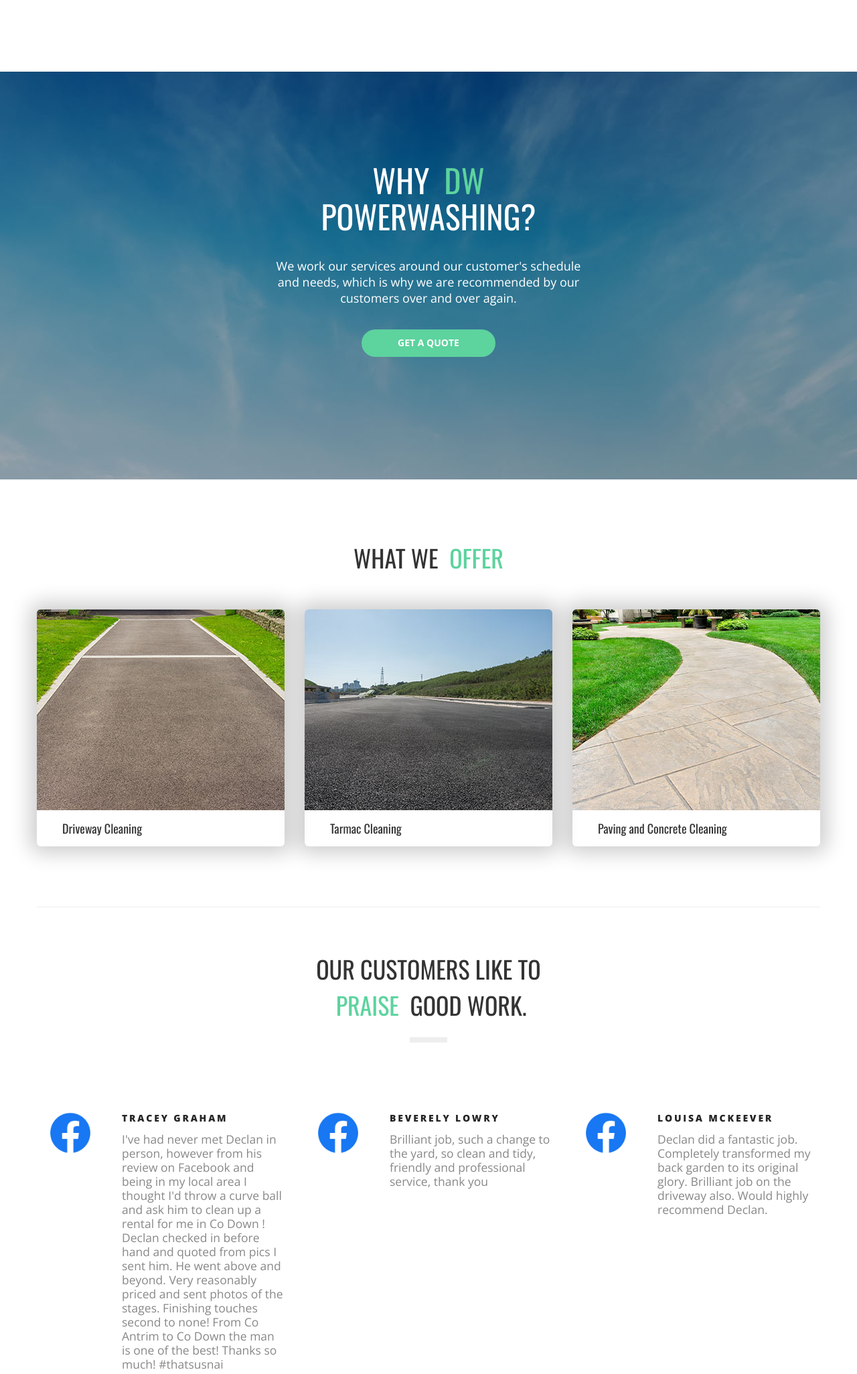
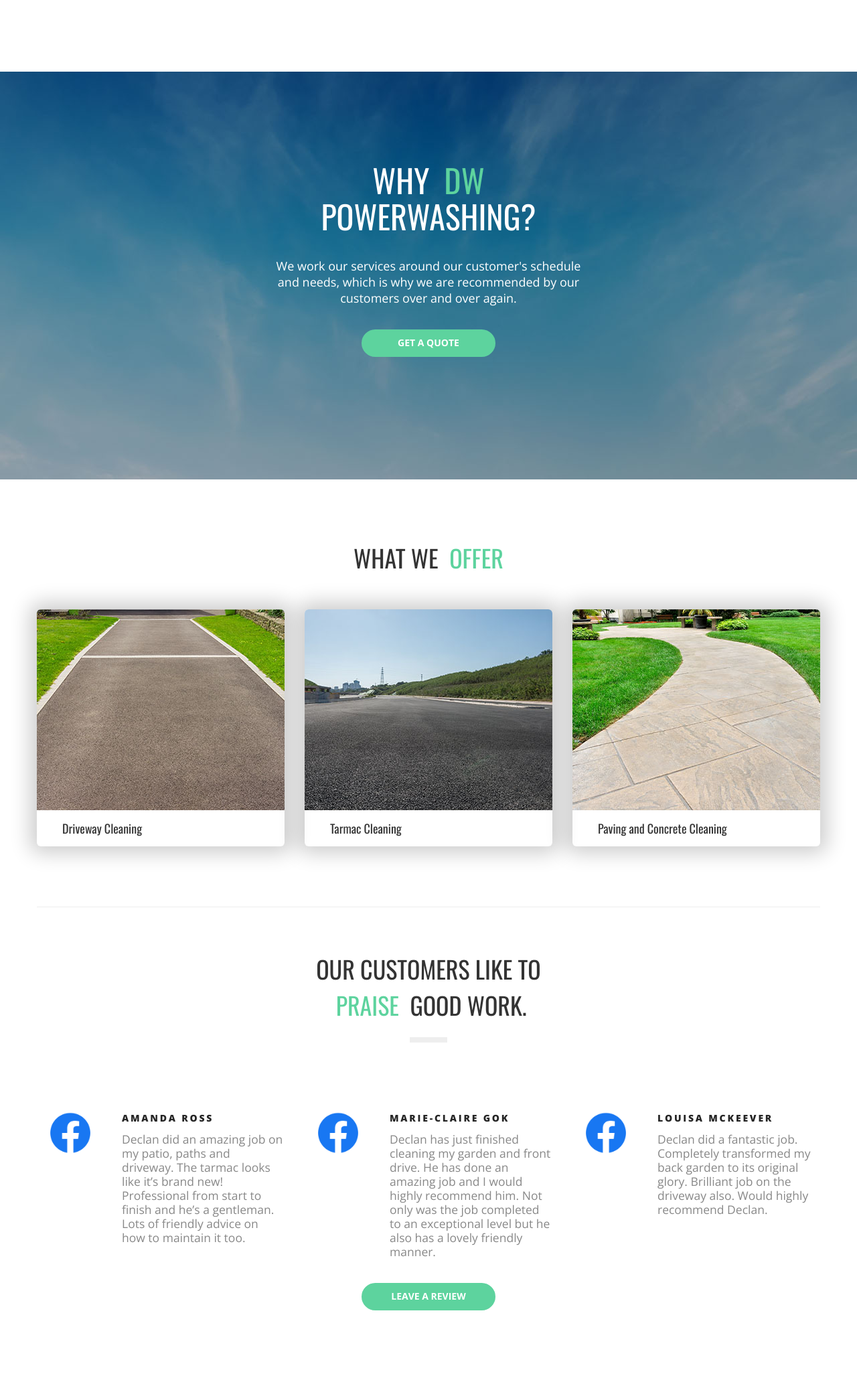
Before and after one commit to mont266/dwpowerwashing, a plain HTML site: page index.html in a window 1280 px wide. Shown: the part 1058-3110 px from the top of the page at 67% size. Drawn offline with nearby package versions, Linux system fonts and the light colour scheme.

Commit message:
Messenger Plugin
-Added messenger plugin
-Refreshed reviews

```diff
--- a/index.html
+++ b/index.html
@@ -30,6 +30,37 @@
 		<![endif]-->
   </head>
   <body>
+    <!-- Messenger Chat plugin Code -->
+    <div id="fb-root"></div>
+
+    <!-- Your Chat plugin code -->
+    <div id="fb-customer-chat" class="fb-customerchat">
+    </div>
+
+    <script>
+      var chatbox = document.getElementById('fb-customer-chat');
+      chatbox.setAttribute("page_id", "111288467062588");
+      chatbox.setAttribute("attribution", "biz_inbox");
+    </script>
+
+    <!-- Your SDK code -->
+    <script>
+      window.fbAsyncInit = function() {
+        FB.init({
+          xfbml            : true,
+          version          : 'v14.0'
+        });
+      };
+
+      (function(d, s, id) {
+        var js, fjs = d.getElementsByTagName(s)[0];
+        if (d.getElementById(id)) return;
+        js = d.createElement(s); js.id = id;
+        js.src = 'https://connect.facebook.net/en_GB/sdk/xfbml.customerchat.js';
+        fjs.parentNode.insertBefore(js, fjs);
+      }(document, 'script', 'facebook-jssdk'));
+    </script>
+
     <!-- Page-->
     <div class="page text-center">
       <!-- Page Header-->
@@ -217,10 +248,10 @@
                     </div>
                     <div class="unit-body">
                       <p>
-                        <cite>Tracey Graham</cite>
+                        <cite>Amanda Ross</cite>
                       </p>
                       <p class="offset-top-8 line-height-21">
-                        <q style="font-size: 125%">I've had never met Declan in person, however from his review on Facebook and being in my local area I thought I'd throw a curve ball and ask him to clean up a rental for me in Co Down ! Declan checked in before hand and quoted from pics I sent him. He went above and beyond. Very reasonably priced and sent photos of the stages. Finishing touches second to none! From Co Antrim to Co Down the man is one of the best! Thanks so much! #thatsusnai</q>
+                        <q style="font-size: 125%">Declan did an amazing job on my patio, paths and driveway.  The tarmac looks like it’s brand new!  Professional from start to finish and he’s a gentleman.  Lots of friendly advice on how to maintain it too.</q>
                       </p>
                     </div>
                   </div>
@@ -233,10 +264,10 @@
                     </div>
                     <div class="unit-body">
                       <p>
-                        <cite>Beverely Lowry</cite>
+                        <cite>Marie-Claire Gok</cite>
                       </p>
                       <p class="offset-top-8 line-height-21">
-                        <q style="font-size: 125%">Brilliant job, such a change to the yard, so clean and tidy, friendly and professional service, thank you </q>
+                        <q style="font-size: 125%">Declan has just finished cleaning my garden and front drive. He has done an amazing job and I would highly recommend him. Not only was the job completed to an exceptional level but he also has a lovely friendly manner. </q>
                       </p>
                     </div>
                   </div>
```
